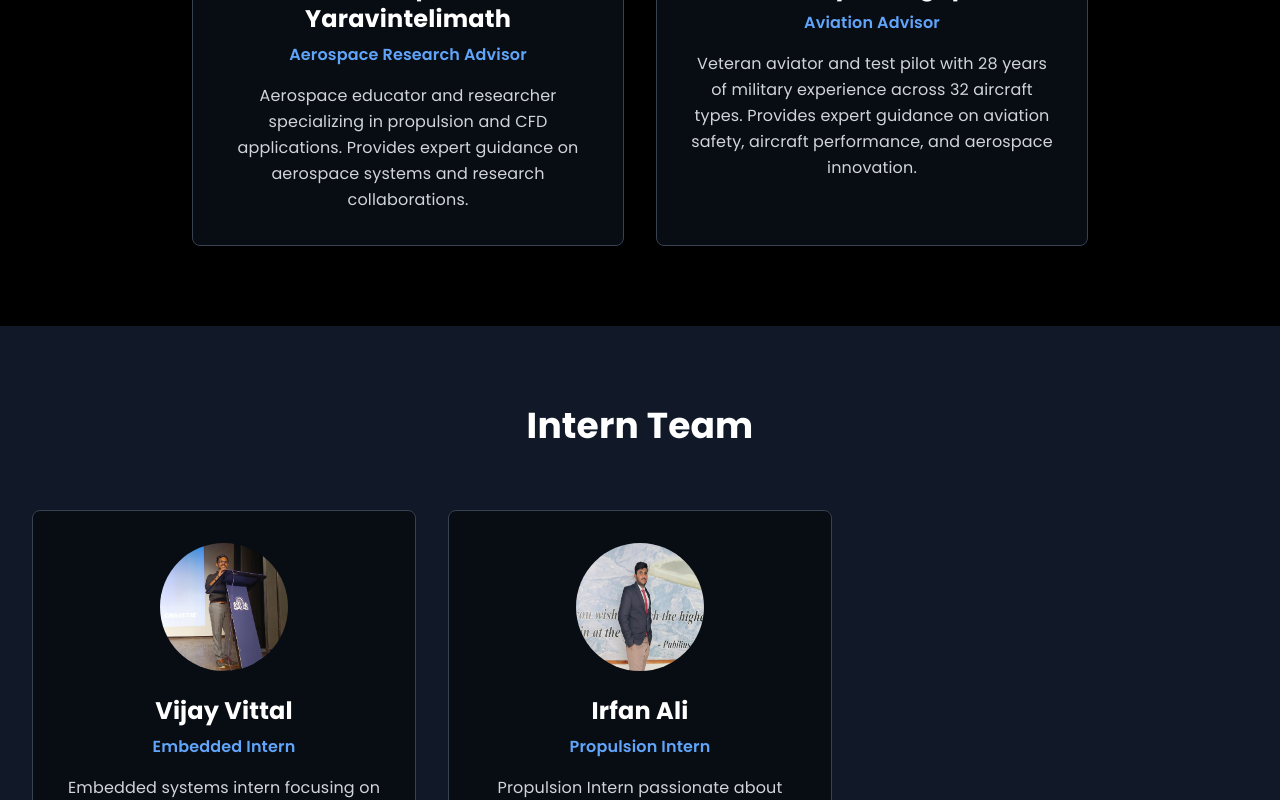
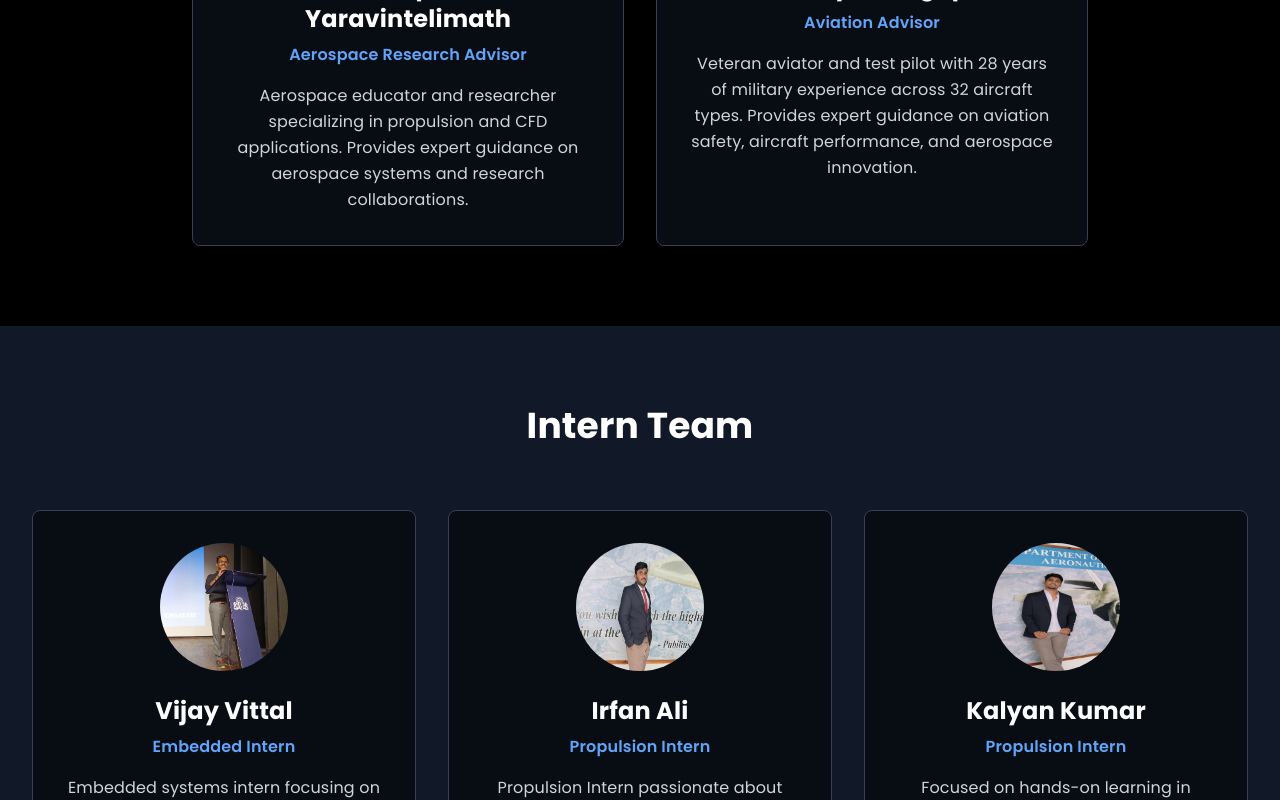
Before and after one commit to Gonagoor-tech/Vayuvya-Defence, a React (Vite) app: page /team in a window 1280 px wide. Shown: the part 2000-2800 px from the top of the page. Built offline with nearby package versions, Linux system fonts and the light colour scheme.

Commit message:
Update team page image and layout

```diff
--- a/src/pages/Team.tsx
+++ b/src/pages/Team.tsx
@@ -72,7 +72,14 @@ const Team = () => {
   bio: 'Propulsion Intern passionate about aerospace systems, currently gaining hands-on experience in propulsion testing, analysis, and design support.',
   image: '/lovable-uploads/irfan.jpeg',
   initials: 'IA'
-}
+},
+{
+  name: 'Kalyan Kumar',
+  role: 'Propulsion Intern',
+  bio: 'Focused on hands-on learning in aerospace propulsion, contributing to engine testing, performance assessment, and preliminary design tasks.',
+  image: '/lovable-uploads/kalyank.png',
+  initials: 'KK'
+},
   ];
 
   return (
```
Also changed, not shown: public/lovable-uploads/kalyank.png (added).
